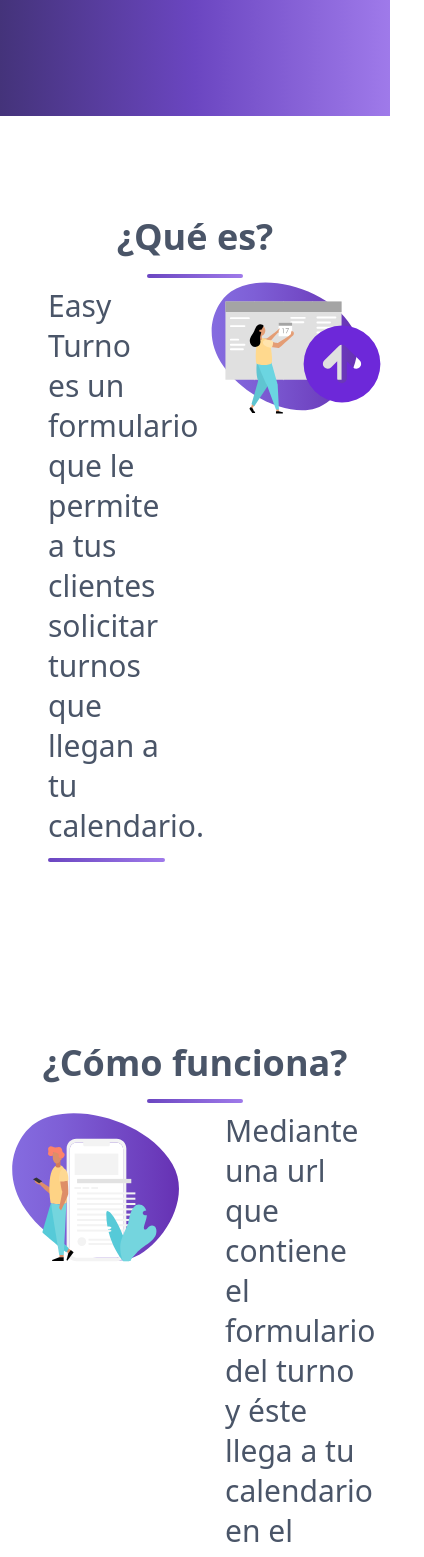
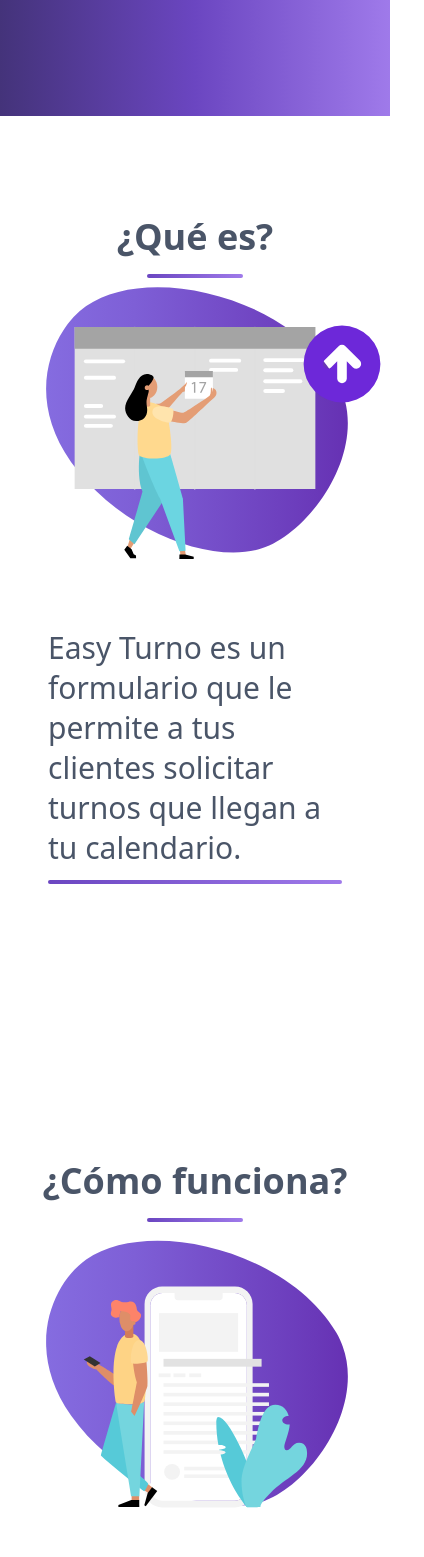
Before and after one commit to axd18/easyturnoweb, a React (Create React App) app: page / in a window 390 px wide. Shown: the part 432-1989 px from the top of the page, 424 px wide, since content can reach past the window. Built offline with nearby package versions, Linux system fonts and the light colour scheme.

Commit message:
update responsive

```diff
--- a/src/components/ComoFunciona.js
+++ b/src/components/ComoFunciona.js
@@ -3,7 +3,7 @@
 
 const QueEs = () => {
     return (
-        <div className="mt-20">
+        <div className="mt-20 container max-w-full mx-auto py-24 px-6">
 
             <h1
 			className="text-center text-4xl text-gray-700 font-bold leading-snug" id="section2" data-aos="fade-left"
@@ -13,7 +13,7 @@
             <div
                 class="h-1 mx-auto bg-gradient-to-r from-purple-700 to-purple-500 w-24  mt-3 rounded" data-aos="fade-right"
             ></div>
-            <div className="grid grid-cols-2 gap-3 md:max-w-6xl md:mx-auto ">
+            <div className="grid grid-cols-1 md:grid-cols-2 gap-3  max-w-6xl mx-auto">
                 <div className=" object-contain w-72" data-aos="fade-left">
                     <img src={como} alt="man mobile"/>
                 </div>
--- a/src/components/QueEs.js
+++ b/src/components/QueEs.js
@@ -15,17 +15,17 @@
 		    {/* <p className="text-center text-lg text-gray-700 mt-2 px-6">
 			Elegí el plan que mejor se adapte a tu negocio.
 		    </p> */}
-            <div className="grid grid-cols-2 gap-3 md:max-w-6xl md:mx-auto ">
-                <div className=" text-left font-medium text-3xl text-gray-700 mt-2 px-6 leading-10 self-center" data-aos="fade-left">
+            <div className="grid grid-cols-1 md:grid-cols-2 gap-3  max-w-6xl mx-auto ">
+                <div className=" object-contain w-72 md:w-auto" data-aos="fade-left">
+                    <img className=""src={calendar} alt="calendar"/>
+                </div>
+                <div className="text-left font-medium text-3xl leading-10 text-gray-700 mt-2 px-6  self-center" data-aos="fade-left">
                     <p>Easy Turno es un formulario que le permite a tus clientes solicitar turnos que llegan a tu calendario.</p>
                     <div
                     class="h-1 mx-auto bg-gradient-to-r from-purple-700 to-purple-500 w-60  mt-3 rounded" data-aos="fade-right"
                     ></div>
                 </div>
 
-                <div className=" object-contain w-72" data-aos="fade-left">
-                    <img className=""src={calendar} alt="calendar"/>
-                </div>
             </div>
         </div>
     );
```
